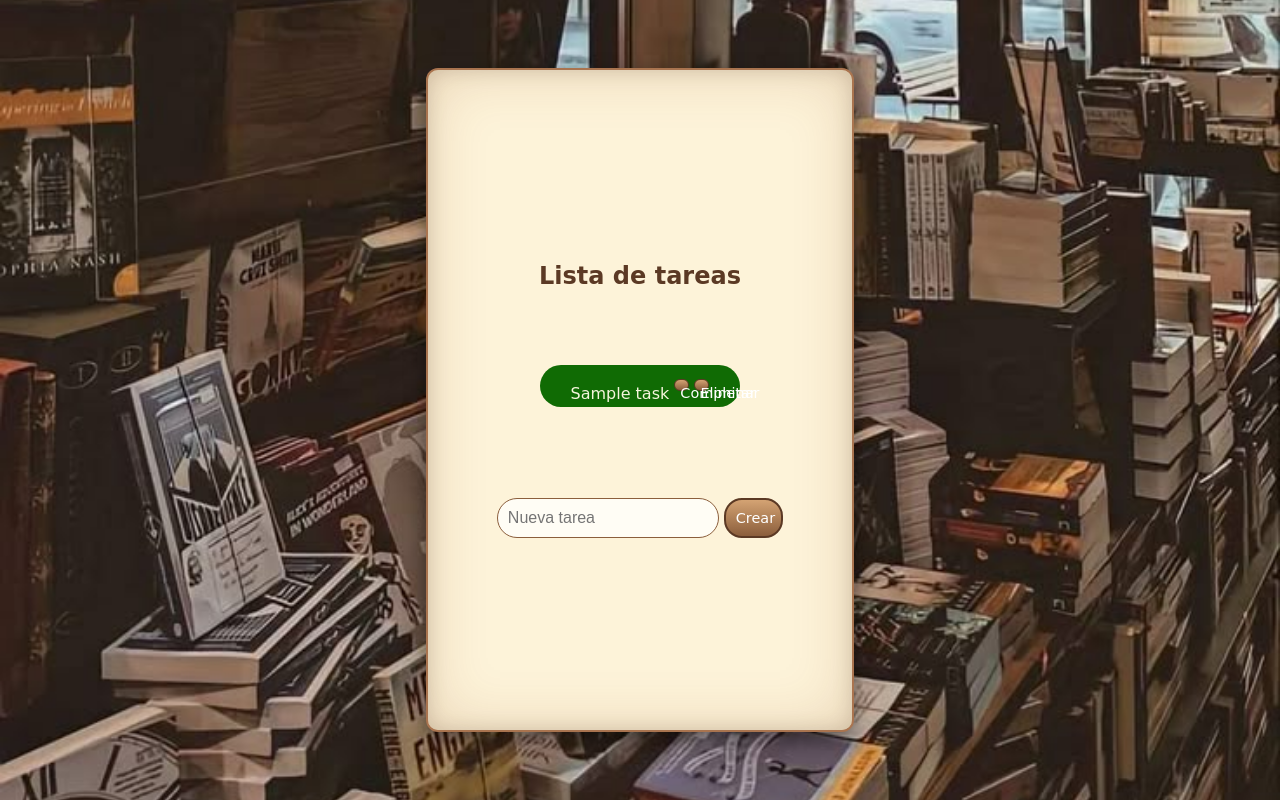
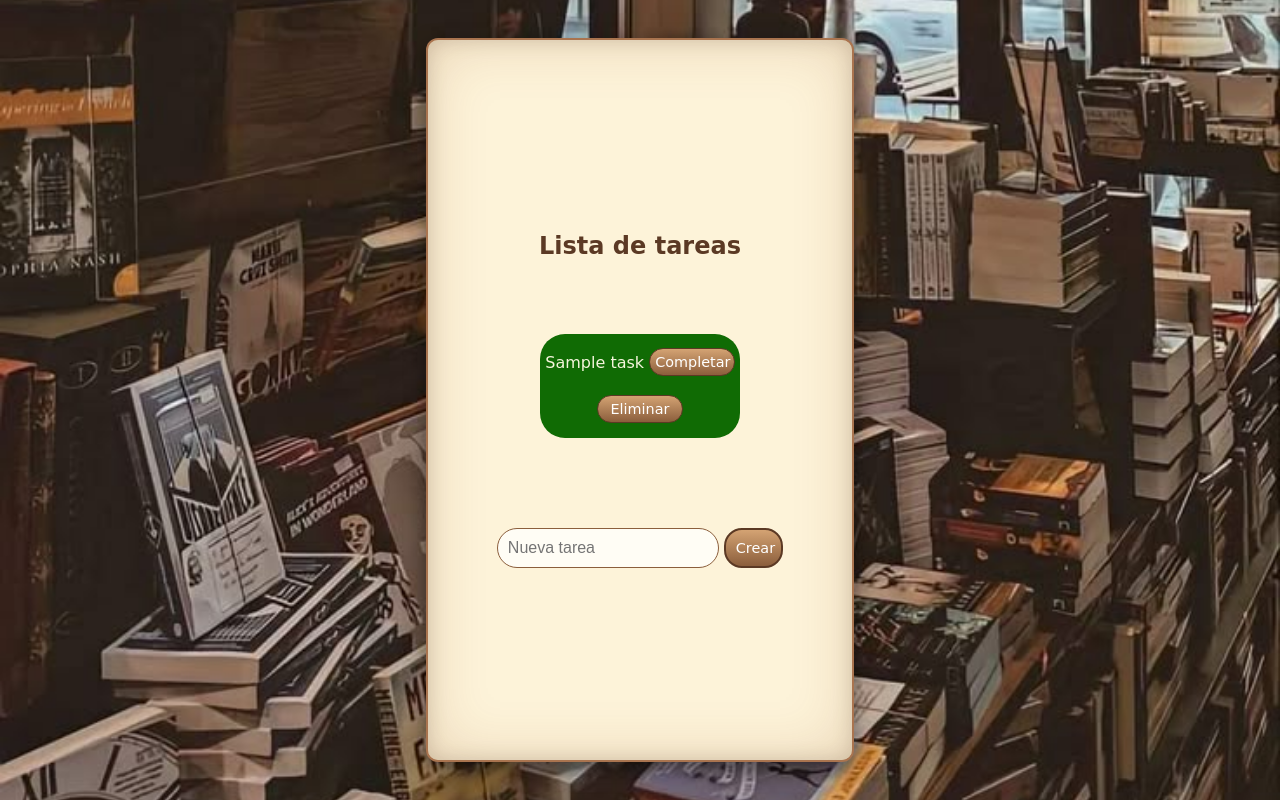
Before and after one commit to PabloCorzo/Akali, a Flask app: page /dashboard/tasks in a window 1280 px wide. Run offline with Flask 3, Linux system fonts and the light colour scheme; a user stored in the database is signed in; tables that the repository leaves empty or names only in its code hold one stand-in row (values such as "Sample post"); parts of the project's set-up code (start-up, migrations or seed data) failed here and were passed over.

Commit message:
tamaño botones de tareas arreglado

```diff
--- a/src/static/styles.css
+++ b/src/static/styles.css
@@ -189,8 +189,8 @@ body{
 }
 
 .task-btn {
-  width: 15px;
-  height: 5px;
+  width: 45%;
+  height: 3%;
   padding: 5px;
   background: linear-gradient(180deg, #d4a373, #8b5e3c);
   border: 1px solid #5b3924;
```
Also changed, not shown: 1 other file.
